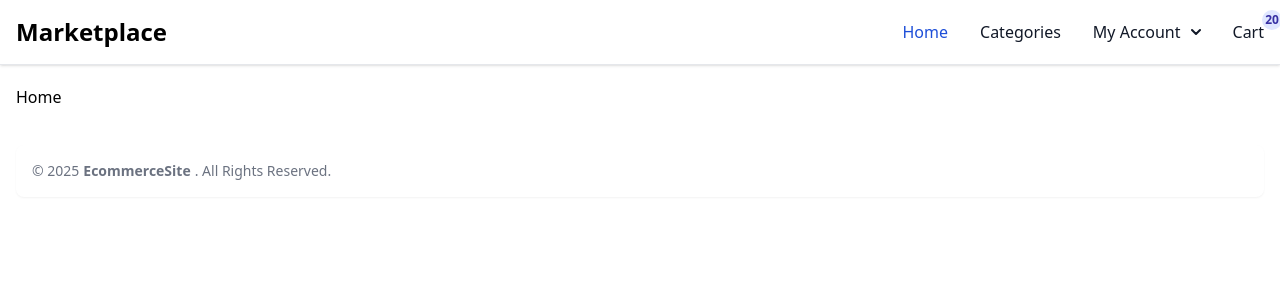
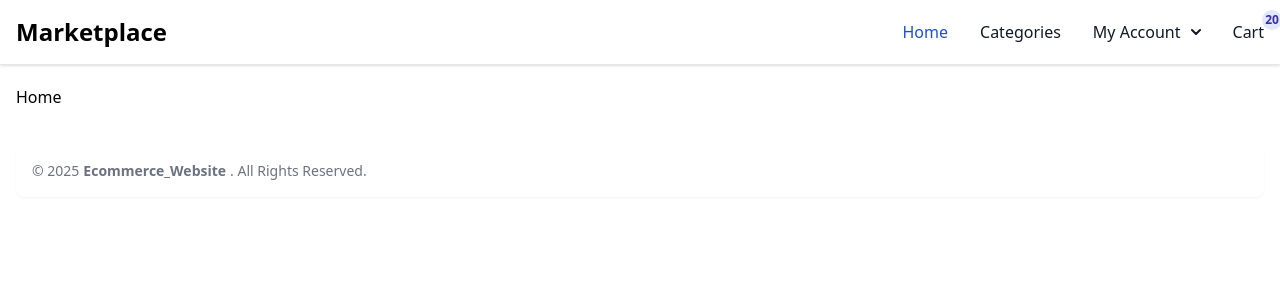
Before and after one commit to RofixWork/ecommerce_website_youtube, a React (Vite) app: page / in a window 1280 px wide. Shown: the top 300 px of the page. Built offline with nearby package versions, Linux system fonts and the light colour scheme.

Commit message:
Add FooterData json file for static footer informations.

```diff
--- a/src/layout/base/Footer.jsx
+++ b/src/layout/base/Footer.jsx
@@ -1,19 +1,19 @@
-import React from "react";
+import footerData from "../../static/FooterData.json";
 
 const Footer = () => {
   return (
     <footer className="bg-white rounded-lg shadow-sm m-4 dark:bg-gray-800">
       <div className="w-full mx-auto max-w-screen-xl p-4 md:flex md:items-center md:justify-between">
         <span className="text-sm text-gray-500 sm:text-center dark:text-gray-400">
-          © 2025
+          © {new Date().getFullYear()}
           <a
-            href="https://google.com"
+            href={`${footerData.url}`}
             target="_blank"
             className="mx-1 hover:underline font-bold"
           >
-            EcommerceSite
+            {footerData.website}
           </a>
-          <span>. All Rights Reserved.</span>
+          <span>{footerData.copyright}</span>
         </span>
         {/* <ul className="flex flex-wrap items-center mt-3 text-sm font-medium text-gray-500 dark:text-gray-400 sm:mt-0">
           <li>
--- /dev/null
+++ b/src/static/FooterData.json
@@ -0,0 +1,5 @@
+{
+    "website": "Ecommerce_Website",
+    "url":"https://google.com",
+    "copyright": ". All Rights Reserved."
+}
```
